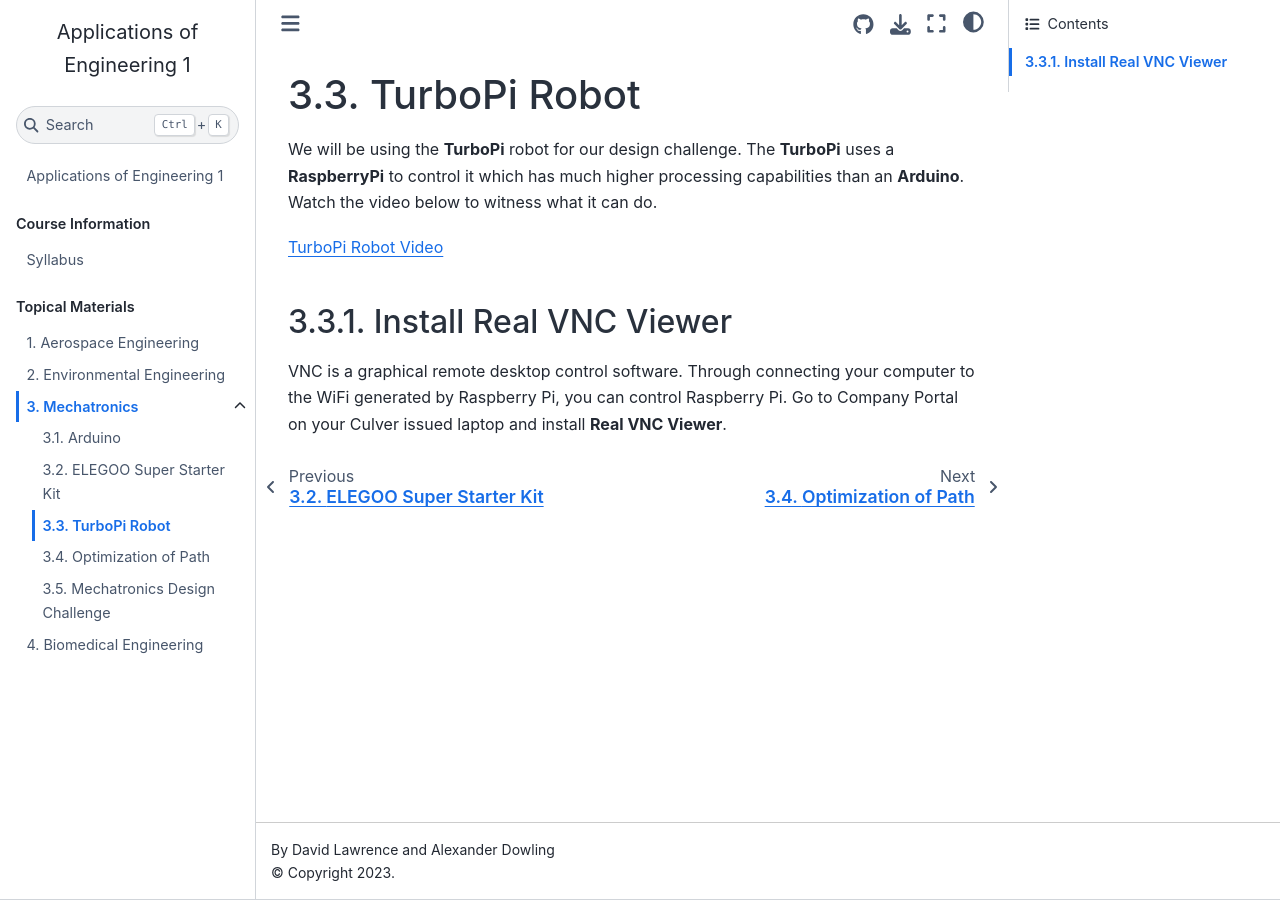
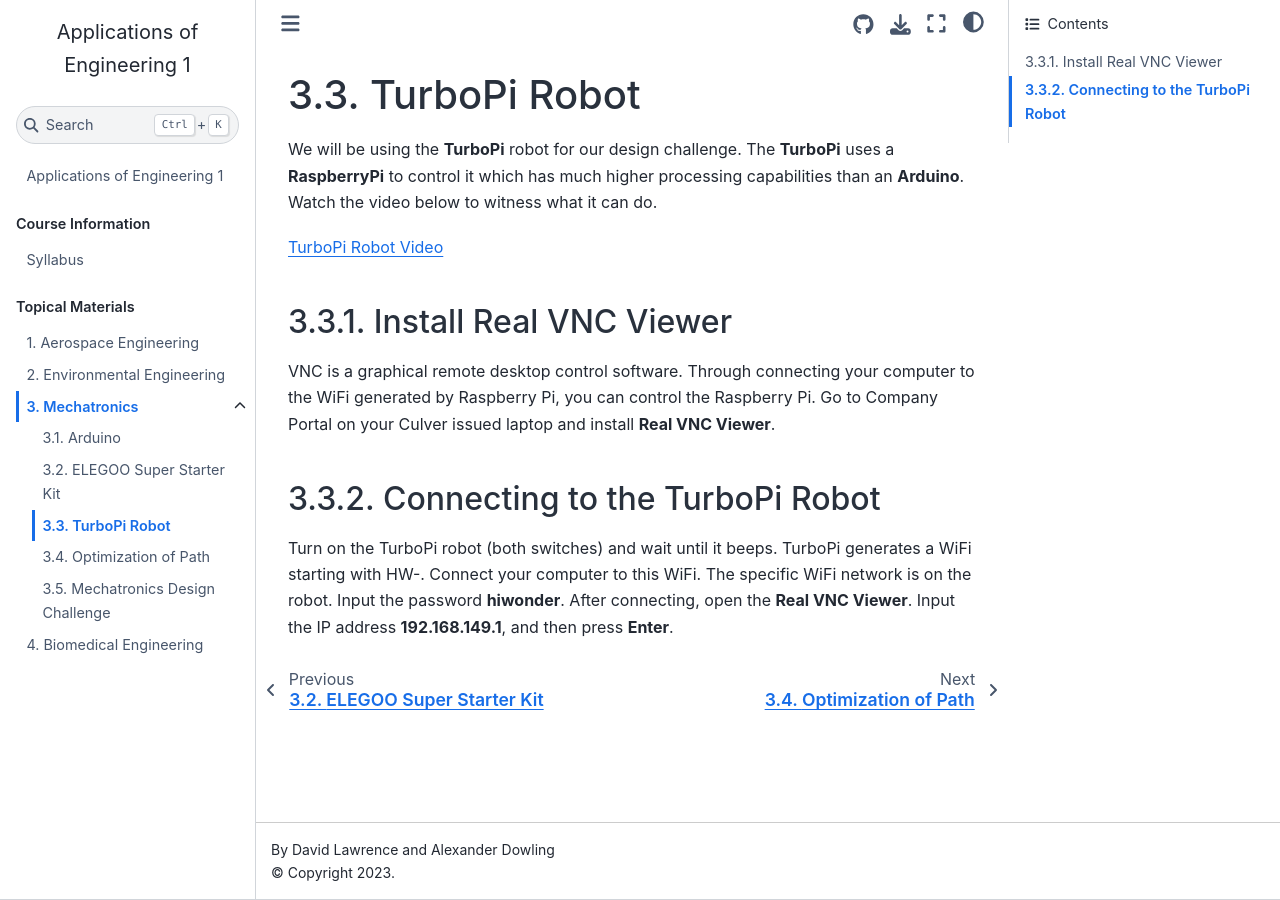
Before and after one commit to Culver-Academies/engineering1, a Jupyter Book: the page built from mech/TurboPi.md, in a window 1280 px wide. Built offline with Jupyter Book 1.0.4 settings and Sphinx 7.4.7 and the Sphinx Book theme 1.1.4, drawn with Linux system fonts in a browser that asks for light colours.

Commit message:
Update TurboPi.md

```diff
--- a/mech/TurboPi.md
+++ b/mech/TurboPi.md
@@ -9,4 +9,8 @@ We will be using the **TurboPi** robot for our design challenge. The **TurboPi**
 ## Install Real VNC Viewer
 
 VNC is a graphical remote desktop control software. Through connecting your
-computer to the WiFi generated by Raspberry Pi, you can control Raspberry Pi. Go to Company Portal on your Culver issued laptop and install **Real VNC Viewer**.
+computer to the WiFi generated by Raspberry Pi, you can control the Raspberry Pi. Go to Company Portal on your Culver issued laptop and install **Real VNC Viewer**.
+
+## Connecting to the TurboPi Robot
+
+Turn on the TurboPi robot (both switches) and wait until it beeps. TurboPi generates a WiFi starting with HW-. Connect your computer to this WiFi. The specific WiFi network is on the robot. Input the password **hiwonder**. After connecting, open the **Real VNC Viewer**. Input the IP address **192.168.149.1**, and then press **Enter**.
```
